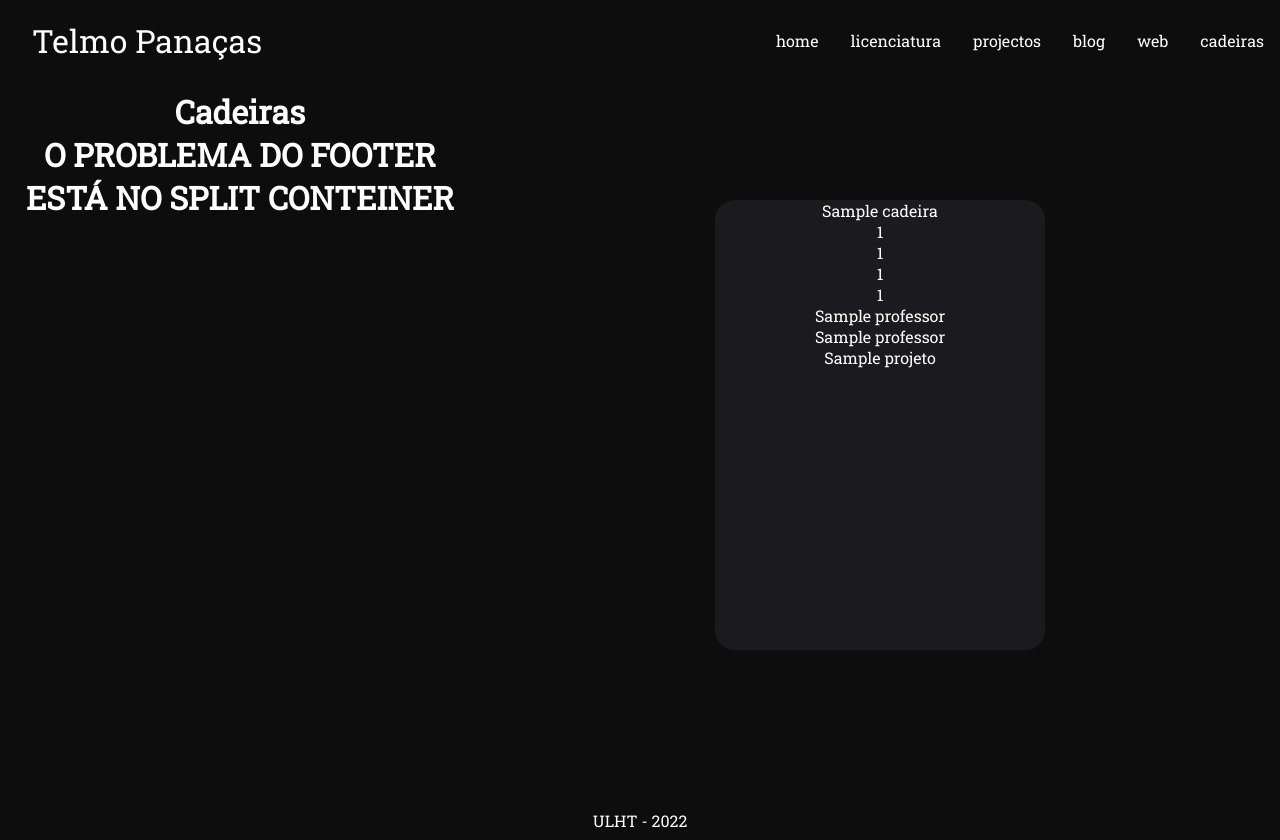
After one commit to telmo-a22001972/portfolio, a Django app: page /cadeiras in a window 1280 px wide. The commit adds this page. Run offline with Django 4.2, Linux system fonts and the light colour scheme; tables that the repository leaves empty hold one stand-in row (values such as "Sample post"); parts of the project's set-up code (start-up, migrations or seed data) failed here and were passed over.

Commit message:
Classes da página licenciatura / cadeiras já estão feitas.

```diff
--- a/portfolio/admin.py
+++ b/portfolio/admin.py
@@ -5,3 +5,7 @@ from portfolio.models import *
 
 admin.site.register(Post)
 admin.site.register(PontuacaoQuizz)
+admin.site.register(Projeto)
+admin.site.register(Professor)
+admin.site.register(Cadeira)
+admin.site.register(Linguagem)
--- a/portfolio/models.py
+++ b/portfolio/models.py
@@ -6,17 +6,19 @@ from django.db import models
 # Create your models here.
 from django import forms
 
+# Para o campo não ser obrigatório mete-se ", blank= True"
+
 
 class Post(models.Model):
+
     titulo = models.CharField(max_length=60)
-    descricao = models.CharField(max_length=500)
+    descricao = models.TextField()
     criacao = models.DateTimeField(auto_now_add=True)
     autor = models.CharField(max_length=20)
 
-
-
     def __str__(self):
         return self.autor+": " +self.titulo + " - " + self.descricao[:30]
+
 
 class PontuacaoQuizz(models.Model):
     nome = models.CharField(max_length=50)
@@ -25,3 +27,41 @@ class PontuacaoQuizz(models.Model):
 
     def __str__(self):
         return self.nome+" : "+str(self.pontuacao)
+
+
+class Linguagem(models.Model):
+    nome = models.CharField(max_length=20)
+
+    def __str__(self):
+        return self.nome
+
+
+class Professor(models.Model):
+    nome = models.CharField(max_length=20)
+    linkedin = models.CharField(max_length=150, blank=True)
+    universidade = models.CharField(max_length=150, blank=True)
+
+    def __str__(self):
+        return self.nome
+
+
+class Projeto(models.Model):
+    nome = models.CharField(max_length=20)
+
+    def __str__(self):
+        return self.nome
+
+
+class Cadeira(models.Model):
+    nome = models.CharField(max_length=20)
+    ano = models.IntegerField()
+    semestre = models.IntegerField()
+    nota = models.IntegerField()
+    ranking = models.IntegerField()
+    linguagens = models.ManyToManyField(Linguagem, blank=True)
+    professor_teorica = models.ForeignKey(Professor, on_delete=models.CASCADE)
+    professor_pratica = models.ManyToManyField(Professor, related_name='professor_pratica')
+    projetos = models.ManyToManyField(Projeto, blank=True)
+
+    def __str__(self):
+        return f"{self.nome} - Professor: {self.professor_teorica}"
--- /dev/null
+++ b/portfolio/static/portfolio/css/styles_cadeiras.css
@@ -0,0 +1,32 @@
+.split-conteiner{
+    display: grid;
+    height: 90vh;
+    grid-template-columns: 60vh auto;
+}
+
+.info-side {
+    padding: 10px;
+    background: #0d0d0d;
+    color: white;
+    text-align: center;
+}
+.cards-side {
+    background-color: #0d0d0d;
+}
+
+.cards-conteiner {
+    margin-top: 110px;
+    display: flex;
+    justify-content: center;
+    flex-wrap: wrap;
+}
+
+.card {
+    color: white;
+    background: #1b1a1e;
+    width: 330px;
+    height: 450px;
+    margin: 10px;
+    border-radius: 20px;
+    text-align: center;
+}
--- a/portfolio/static/portfolio/css/styles_licenciatura.css
+++ b/portfolio/static/portfolio/css/styles_licenciatura.css
@@ -13,7 +13,8 @@ main {
 
 .split-conteiner{
     display: grid;
-    height: 90vh;
+    min-height: 85vh;
+    height: 85vh;
     grid-template-columns: 60vh auto;
 }
 
--- a/portfolio/static/portfolio/css/styles_web.css
+++ b/portfolio/static/portfolio/css/styles_web.css
@@ -11,6 +11,7 @@ main {
 .quizz_div {
     padding: 20px;
     min-height: 85vh;
+    height: 85vh;
 }
 
 .quizz_titulo {
--- /dev/null
+++ b/portfolio/templates/portfolio/cadeiras_temp.html
@@ -0,0 +1,61 @@
+{%  extends 'portfolio/layout.html' %}
+
+{% block estilos %}
+    {% load static %}
+    <link rel="stylesheet" href="{% static 'portfolio/css/styles_cadeiras.css' %}" type="text/css">
+{% endblock %}
+
+{% block main %}
+    <div class="split-conteiner">
+        <div class="info-side">
+            <h1>Cadeiras</h1>
+            <h1>O PROBLEMA DO FOOTER ESTÁ NO SPLIT CONTEINER</h1>
+        </div>
+        <div class="cards-side">
+            <div class="cards-conteiner">
+        {% for cadeira in cadeiras %}
+            <div class="card">
+                {{ cadeira.nome}}
+                <br>
+                {{ cadeira.ano}}
+                <br>
+                {{ cadeira.semestre}}
+                <br>
+                {{ cadeira.nota}}
+                <br>
+                {{ cadeira.ranking}}
+                <br>
+                {% if cadeira.liguagens is not Blank %}
+                    {{ cadeira.linguagens}}
+                    <br>
+                {% endif %}
+
+                {{ cadeira.professor_teorica}}
+                <br>
+
+                {% for professor in cadeira.professor_pratica.all%}
+                    {{ professor }}
+                {% endfor %}
+
+                <br>
+
+                {% if cadeira.projetos is not Blank %}
+                    {% for projeto in cadeira.projetos.all %}
+                        {{projeto}}
+                    {% endfor %}
+                {% endif %}
+
+            </div>
+            {% endfor %}
+        </div>
+    </div>
+
+
+
+    </div>
+
+
+
+
+
+{% endblock %}
--- a/portfolio/templates/portfolio/layout.html
+++ b/portfolio/templates/portfolio/layout.html
@@ -6,7 +6,9 @@
     <meta charset="UTF-8">
     <title>Portfolio</title>
     <link href="../../static/portfolio/css/styles_layout.css" rel="stylesheet" type="text/css">
+    {% block estilos %}
 
+    {% endblock %}
 
 </head>
 <body>
@@ -19,9 +21,8 @@
             <a href="{% url 'portfolio:projetos' %}" class="button_projectos">projectos</a>
             <a href="{% url 'portfolio:posts' %}" class="button_blog">blog</a>
             <a href="{% url 'portfolio:web' %}" class="button_web">web</a>
-            <a href="{% url 'portfolio:competencias' %}" class="button_competencias">competências</a>
-            <a href="">about</a>
-            <a href="">contacts</a>
+            <a href="{% url 'portfolio:cadeiras' %}" class="button_competencias">cadeiras</a>
+
         </nav>
     </header>
 
--- a/portfolio/urls.py
+++ b/portfolio/urls.py
@@ -18,6 +18,7 @@ urlpatterns = [
     path('posts', views.posts_page_view, name="posts"),
     path('criar_post', views.criar_post_page_view, name="criar_post"),
     path('web', views.web_page_view, name="web"),
+    path('cadeiras', views.cadeiras, name="cadeiras",)
 
 
 ]
--- a/portfolio/views.py
+++ b/portfolio/views.py
@@ -65,3 +65,8 @@ def web_page_view(request):
         r.save()
 
     return render(request, 'portfolio/web.html')
+
+
+def cadeiras(request):
+    context = {'cadeiras': sorted(Cadeira.objects.all(), key=lambda cadeira: cadeira.nota, reverse=True)}
+    return render(request, 'portfolio/cadeiras_temp.html', context)
```
Also changed, not shown: portfolio/migrations/0004_linguagem_professor_projeto_alter_post_descricao_and_more.py (added), portfolio/migrations/0005_rename_professor_praticas_cadeira_professor_pratica_and_more.py (added), portfolio/migrations/0006_alter_cadeira_projetos.py (added), portfolio/migrations/0007_alter_cadeira_projetos.py (added).
